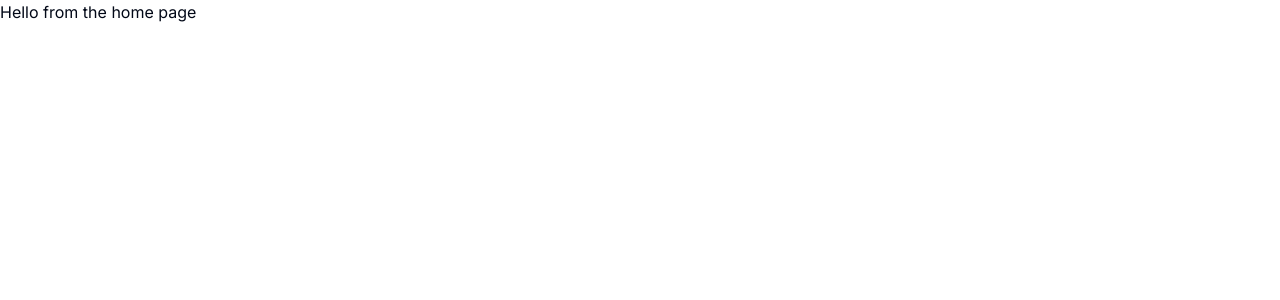
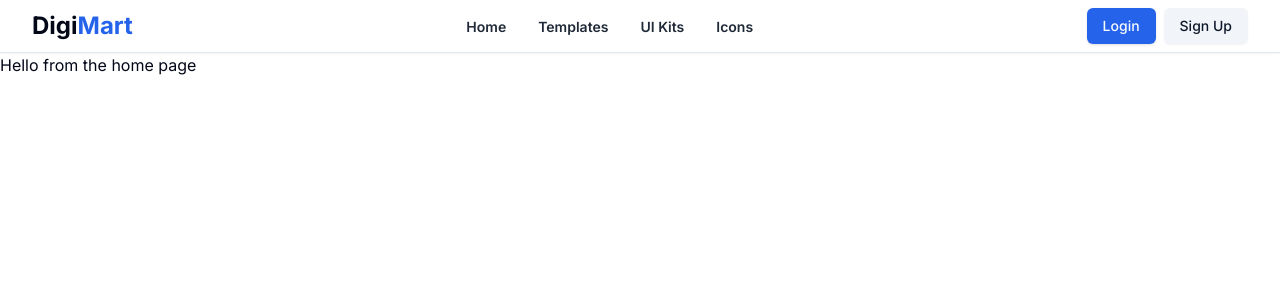
Before and after one commit to AmanRaza78/marketplace, a Next.js app: page / in a window 1280 px wide. Shown: the top 300 px of the page. Built offline with nearby package versions, Linux system fonts and the light colour scheme.

Commit message:
Theme setup and navbar done

```diff
--- a/package.json
+++ b/package.json
@@ -15,6 +15,7 @@
     "@radix-ui/react-slot": "^1.0.2",
     "class-variance-authority": "^0.7.0",
     "clsx": "^2.1.1",
+    "lucide-react": "^0.395.0",
     "next": "14.2.4",
     "next-themes": "^0.3.0",
     "react": "^18",
--- a/src/app/globals.css
+++ b/src/app/globals.css
@@ -1,6 +1,7 @@
 @tailwind base;
 @tailwind components;
 @tailwind utilities;
+
 
 
 @layer base {
@@ -24,7 +25,7 @@
     --border: 214.3 31.8% 91.4%;
     --input: 214.3 31.8% 91.4%;
     --ring: 221.2 83.2% 53.3%;
-    --radius: 0rem;
+    --radius: 0.5rem;
   }
 
   .dark {
--- a/src/app/layout.tsx
+++ b/src/app/layout.tsx
@@ -1,12 +1,13 @@
 import type { Metadata } from "next";
 import { Inter } from "next/font/google";
 import "./globals.css";
+import Navbar from "@/components/navbar";
 
 const inter = Inter({ subsets: ["latin"] });
 
 export const metadata: Metadata = {
-  title: "Create Next App",
-  description: "Generated by create next app",
+  title: "DigiMart",
+  description: "A Digital market place so sell your digital art.",
 };
 
 export default function RootLayout({
@@ -16,7 +17,10 @@ export default function RootLayout({
 }>) {
   return (
     <html lang="en">
-      <body className={inter.className}>{children}</body>
+      <body className={inter.className}>
+        <Navbar/>
+        {children}
+      </body>
     </html>
   );
 }
--- /dev/null
+++ b/src/components/navbar.tsx
@@ -0,0 +1,105 @@
+"use client";
+
+import React from "react";
+import { Menu, X } from "lucide-react";
+import { Button } from "./ui/button";
+
+const menuItems = [
+  {
+    name: "Home",
+    href: "#",
+  },
+  {
+    name: "Templates",
+    href: "#",
+  },
+  {
+    name: "UI Kits",
+    href: "#",
+  },
+  {
+    name: "Icons",
+    href: "#",
+  },
+];
+
+export default function Navbar() {
+  const [isMenuOpen, setIsMenuOpen] = React.useState(false);
+
+  const toggleMenu = () => {
+    setIsMenuOpen(!isMenuOpen);
+  };
+
+  return (
+    <div className="relative w-full bg-background border-b shadow-sm">
+      <div className="mx-auto flex max-w-7xl items-center justify-between px-4 py-2 sm:px-6 lg:px-8">
+        <div className="inline-flex items-center space-x-2">
+          <span className="font-bold text-2xl">
+            Digi<span className="text-primary">Mart</span>
+          </span>
+        </div>
+        <div className="hidden lg:block">
+          <ul className="inline-flex space-x-8">
+            {menuItems.map((item) => (
+              <li key={item.name}>
+                <a
+                  href={item.href}
+                  className="text-sm font-semibold text-gray-800 hover:text-gray-900"
+                >
+                  {item.name}
+                </a>
+              </li>
+            ))}
+          </ul>
+        </div>
+        <div className="hidden lg:flex lg:gap-x-2">
+          <Button>Login</Button>
+          <Button variant="secondary">Sign Up</Button>
+        </div>
+        <div className="lg:hidden">
+          <Menu onClick={toggleMenu} className="h-6 w-6 cursor-pointer" />
+        </div>
+        {isMenuOpen && (
+          <div className="absolute inset-x-0 top-0 z-50 origin-top-right transform p-2 transition lg:hidden">
+            <div className="divide-y-2 divide-gray-50 rounded-lg bg-white shadow-lg ring-1 ring-black ring-opacity-5">
+              <div className="px-5 pb-6 pt-5">
+                <div className="flex items-center justify-between">
+                  <div className="inline-flex items-center space-x-2">
+                    <span className="font-bold">DigiMart</span>
+                  </div>
+                  <div className="-mr-2">
+                    <button
+                      type="button"
+                      onClick={toggleMenu}
+                      className="inline-flex items-center justify-center rounded-md p-2 text-gray-400 hover:bg-gray-100 hover:text-gray-500 focus-visible:outline focus-visible:outline-2 focus-visible:outline-offset-2 focus-visible:outline-black"
+                    >
+                      <span className="sr-only">Close menu</span>
+                      <X className="h-6 w-6" aria-hidden="true" />
+                    </button>
+                  </div>
+                </div>
+                <div className="mt-6">
+                  <nav className="grid gap-y-4">
+                    {menuItems.map((item) => (
+                      <a
+                        key={item.name}
+                        href={item.href}
+                        className="-m-3 flex items-center rounded-md p-3 text-sm font-semibold hover:bg-gray-50"
+                      >
+                        <span className="ml-3 text-base font-medium text-gray-900">
+                          {item.name}
+                        </span>
+                      </a>
+                    ))}
+                  </nav>
+                </div>
+                <Button>Login</Button>
+                <Button variant="secondary">Sign Up</Button>
+              </div>
+            </div>
+          </div>
+        )}
+      </div>
+    </div>
+  );
+}
```
Also changed, not shown: 1 other file (tests, documents, lock files or other folders).
